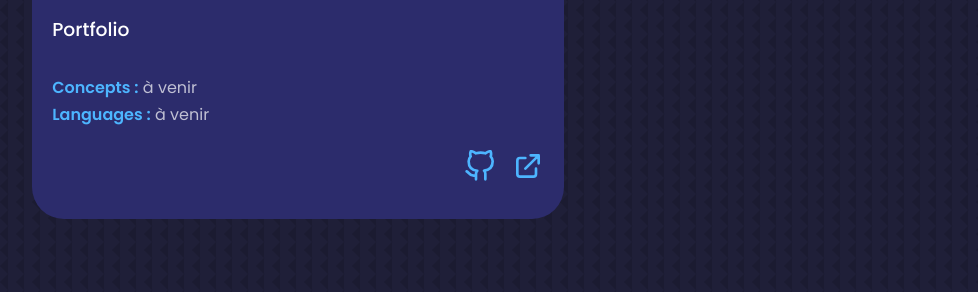
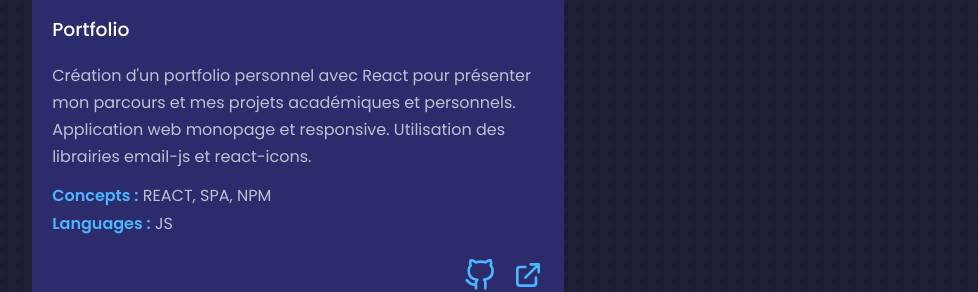
Before and after one commit to Michijoe/portfolio_REACT, a React (Create React App) app: page / in a window 1280 px wide. Shown: the part 3358-3650 px from the top of the page, without its empty margins (64-1042 px from the left). Built offline with nearby package versions, Linux system fonts and the light colour scheme.

Commit message:
ajout wepb

```diff
--- a/src/components/portfolio/Portfolio.jsx
+++ b/src/components/portfolio/Portfolio.jsx
@@ -2,6 +2,7 @@ import React from 'react'
 import './portfolio.css'
 import Stampee from '../../assets/portfolio-stampee.webp'
 import Cinema from '../../assets/portfolio-cinema.webp'
+import WebPortfolio from '../../assets/portfolio-portfolio.webp'
 import { FiGithub } from 'react-icons/fi'
 import { HiOutlineExternalLink } from 'react-icons/hi'
 
@@ -29,13 +30,13 @@ const data = [
     },
     {
         id: 3,
-        image: '',
+        image: WebPortfolio,
         title: 'Portfolio',
-        description: '',
-        tags: 'à venir',
-        languages: 'à venir',
-        github: '#',
-        demo: '#'
+        description: "Création d'un portfolio personnel avec React pour présenter mon parcours et mes projets académiques et personnels. Application web monopage et responsive. Utilisation des librairies email-js et react-icons.",
+        tags: 'REACT, SPA, NPM',
+        languages: 'JS',
+        github: 'https://github.com/Michijoe/portfolio_REACT',
+        demo: 'https://johannapenet.com/'
     }
 ]
 const Portfolio = () => {
```
Also changed, not shown: src/assets/portfolio-portfolio.png (deleted), src/assets/portfolio-portfolio.webp (added).
